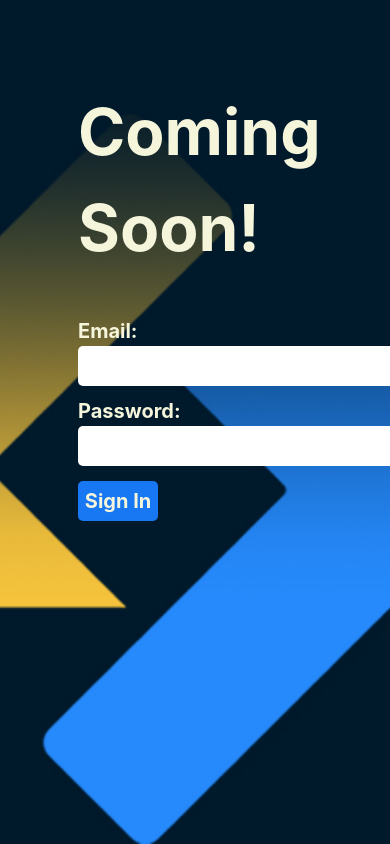
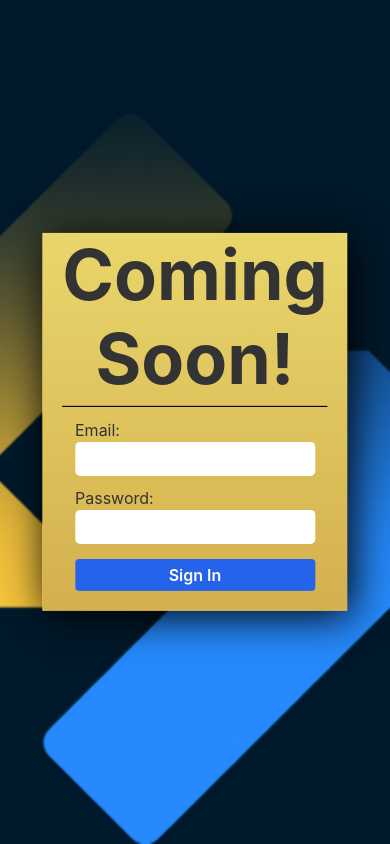
Before and after one commit to FaisalDeveloper113/QIG-LandingPage, a Next.js app in the folder nextly-template-main/: page /comingSoon in a window 390 px wide. Built offline with nearby package versions, Linux system fonts and the light colour scheme.

Commit message:
Updated Design + Responsiveness
More Interactive and attractive design with added animations and improved responsiveness

```diff
--- a/nextly-template-main/pages/comingSoon.js
+++ b/nextly-template-main/pages/comingSoon.js
@@ -1,10 +1,5 @@
 import React, { useState } from "react";
 import Head from "next/head";
-import Box from "@mui/material/Box";
-import TextField from "@mui/material/TextField";
-import Button from "@mui/material/Button";
-import Image from "next/image";
-import banner from "../public/img/web-banner.jpg";
 import { useRouter } from "next/router";
 
 const comingSoon = () => {
@@ -40,16 +35,59 @@ const comingSoon = () => {
         <div
           style={{
             position: "absolute",
-            color: "beige",
-            fontSize: "4em",
-            fontWeight: "bold",
-            top: "10%",
-            left: "20%",
+            color: "#333333",
+            top: "50%",
+            left: "50%",
+            transform: "translate(-50%, -50%)",
+            background: "linear-gradient(to bottom, #E9D66B, #D4B04E)",
+            boxShadow: "5px 5px 40px rgba(0, 0, 0, 1)",
+            padding: "20px",
+            height: "auto",
           }}
         >
-          <h1>Coming Soon!</h1>
-          <section
-            style={{ maxWidth: "50%", fontSize: "20px", marginTop: "2em" }}
+          <h1
+            style={{
+              textAlign: "center",
+              fontWeight: "bold",
+              fontSize: "70px",
+              marginTop: "-20px",
+              lineHeight: "1.2",
+              animation: "slideInFromLeft 1s ease-in-out forwards",
+            }}
+          >
+            Coming Soon!
+          </h1>
+          <style>
+            {`
+    @keyframes slideInFromLeft {
+      0% {
+        opacity: 0;
+        transform: translateX(-100%);
+      }
+      100% {
+        opacity: 1;
+        transform: translateX(0);
+      }
+    }
+  `}
+          </style>
+          <hr
+            style={{
+              backgroundColor: "#333333",
+              borderColor: "#000000",
+              marginTop: "5px",
+            }}
+          />
+          <div
+            style={{
+              fontSize: "1em",
+              marginTop: "0.7em",
+              animation: "fadeIn 3s ease-in-out forwards",
+              display: "flex",
+              flexDirection: "column",
+              alignItems: "center",
+              width: "100%",
+            }}
           >
             {/*<Box
               component="form"
@@ -79,44 +117,66 @@ const comingSoon = () => {
                 Submit
               </Button>
             </Box>*/}
+
             <div>
-              <label htmlFor="email">Email:</label>
+              <div>
+                <label htmlFor="email">Email:</label>
+              </div>
               <input
                 type="email"
                 id="email"
                 required
                 value={email}
                 onChange={(e) => setEmail(e.target.value)}
-                style={{ color: "black", borderRadius: "5px", padding: "5px" }}
+                style={{
+                  color: "black",
+                  borderRadius: "5px",
+                  padding: "5px",
+                  width: "15em",
+                }}
               />
             </div>
             <div style={{ marginTop: "10px" }}>
-              <label htmlFor="password">Password:</label>
+              <div>
+                <label htmlFor="password">Password:</label>
+              </div>
               <input
                 type="password"
                 id="password"
                 required
                 value={password}
                 onChange={(e) => setPassword(e.target.value)}
-                style={{ color: "black", borderRadius: "5px", padding: "5px" }}
+                style={{
+                  color: "black",
+                  borderRadius: "5px",
+                  padding: "5px",
+                  width: "15em",
+                }}
               />
             </div>
             <div style={{ marginTop: "15px" }}>
               <button
+                className="bg-blue-600 hover:bg-blue-700 text-white font-semibold px-4 rounded w-60 h-8"
                 type="button"
                 onClick={handleSignIn}
-                style={{
-                  backgroundColor: "#1877F2",
-                  width: "5rem",
-                  borderRadius: "5px",
-                  fontSize: "1em",
-                  padding: "5px",
-                }}
+
               >
                 Sign In
               </button>
+              <style>
+                {`
+    @keyframes fadeIn {
+      from {
+        opacity: 0;
+      }
+      to {
+        opacity: 1;
+      }
+    }
+  `}
+              </style>
             </div>
-          </section>
+          </div>
         </div>
       </div>
     </>
```
